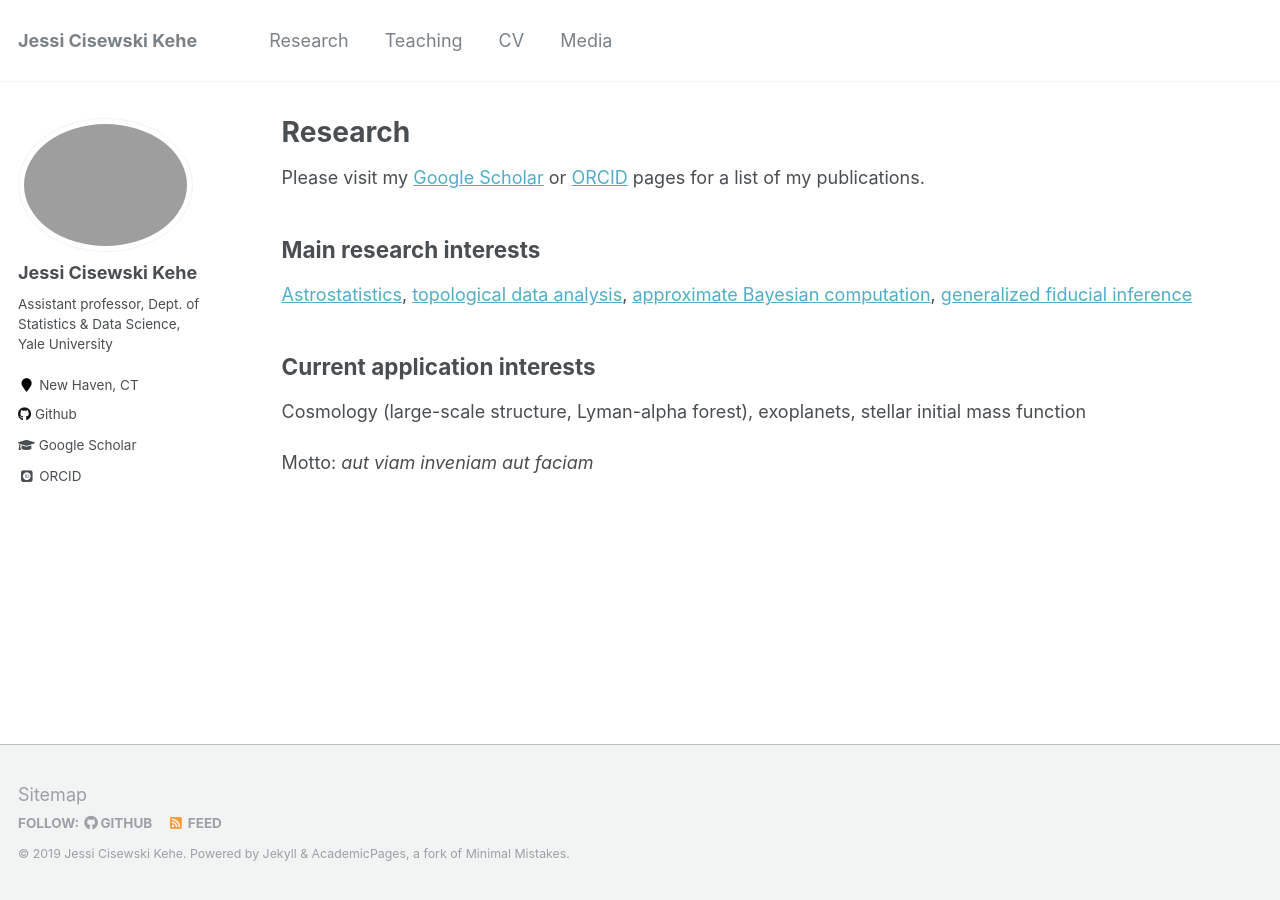
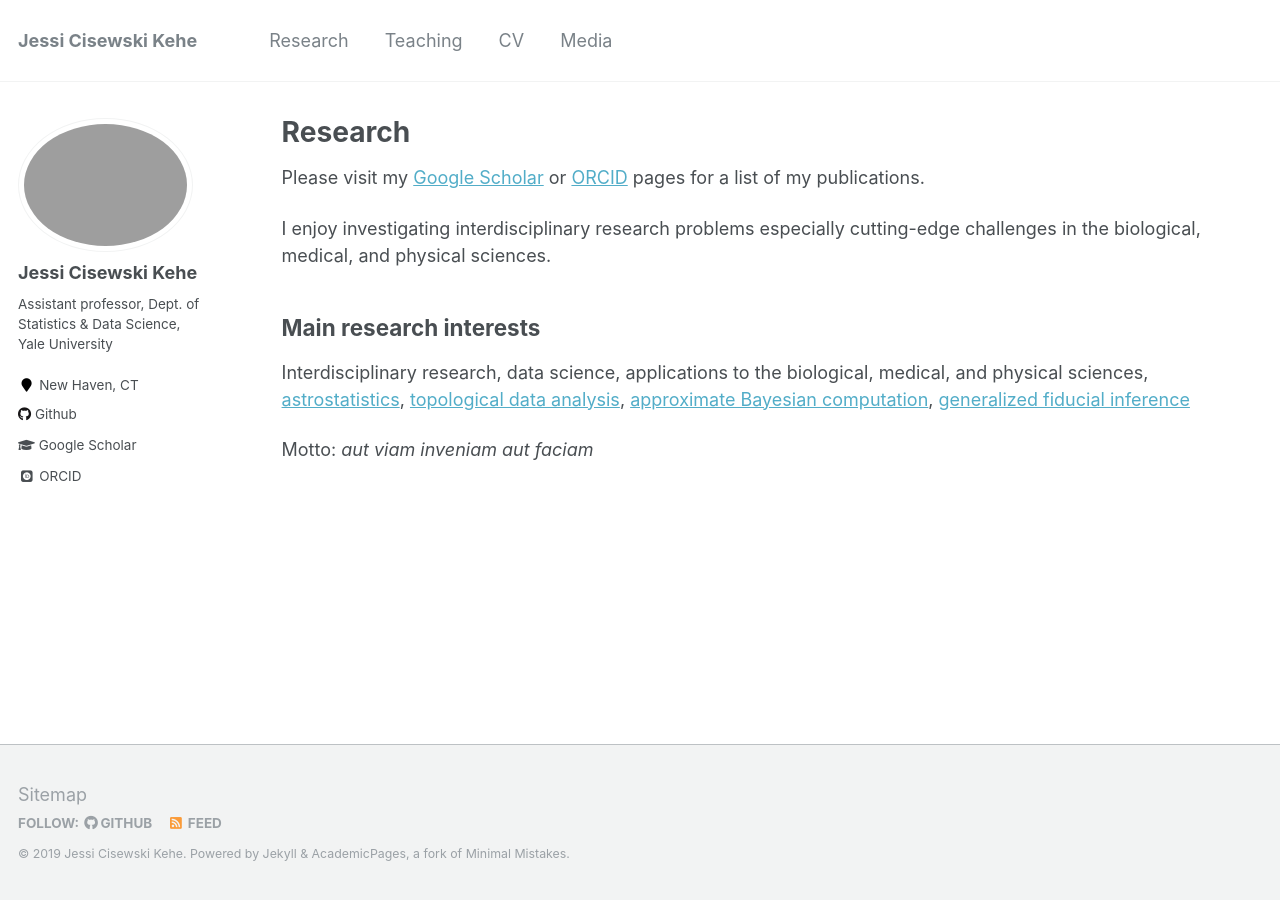
Before and after one commit to JessiCisewskiKehe/JessiCisewskiKehe.github.io, a Jekyll site: the page built from _pages/research.md, in a window 1280 px wide. Built offline with Jekyll 4.4.1, drawn with Linux system fonts in a browser that asks for light colours; some web fonts are replaced.

Commit message:
updated research

```diff
--- a/_pages/research.md
+++ b/_pages/research.md
@@ -8,14 +8,14 @@ author_profile: true
 Please visit my [Google Scholar](https://scholar.google.com/citations?user=YyatADcAAAAJ&hl=en) or [ORCID](https://orcid.org/0000-0002-9656-2272) pages for a list of my publications.
 
 
+
+I enjoy investigating interdisciplinary research problems especially cutting-edge challenges in the biological, medical, and physical sciences.
+
+
 ## Main research interests
 
-[Astrostatistics](https://onlinelibrary.wiley.com/doi/abs/10.1002/9781118445112.stat07934), [topological data analysis](https://www.annualreviews.org/doi/full/10.1146/annurev-statistics-031017-100045), [approximate Bayesian computation](https://jessicisewskikehe.github.io/files/abc_cisewski.pdf), [generalized fiducial inference](https://www.tandfonline.com/doi/abs/10.1080/01621459.2016.1165102)
-
-
-
-## Current application interests
-Cosmology (large-scale structure, Lyman-alpha forest), exoplanets, stellar initial mass function
+Interdisciplinary research, data science, applications to the biological, medical, and physical sciences,
+[astrostatistics](https://onlinelibrary.wiley.com/doi/abs/10.1002/9781118445112.stat07934), [topological data analysis](https://www.annualreviews.org/doi/full/10.1146/annurev-statistics-031017-100045), [approximate Bayesian computation](https://jessicisewskikehe.github.io/files/abc_cisewski.pdf), [generalized fiducial inference](https://www.tandfonline.com/doi/abs/10.1080/01621459.2016.1165102)
 
 
 
```
